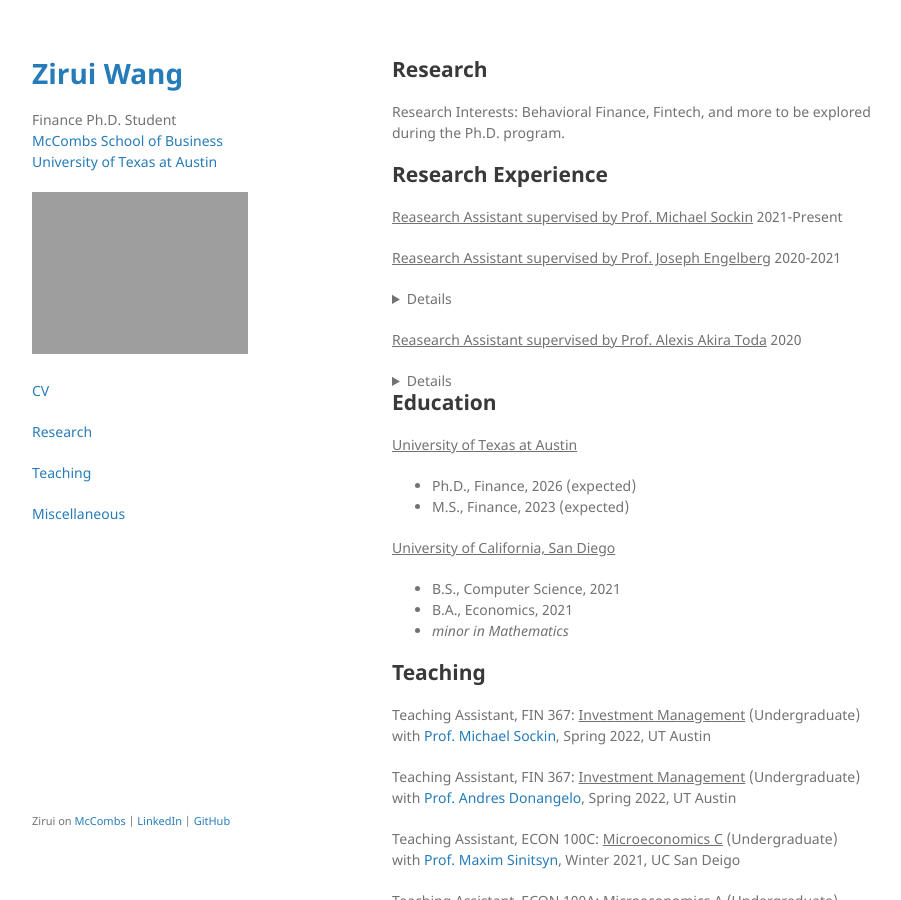
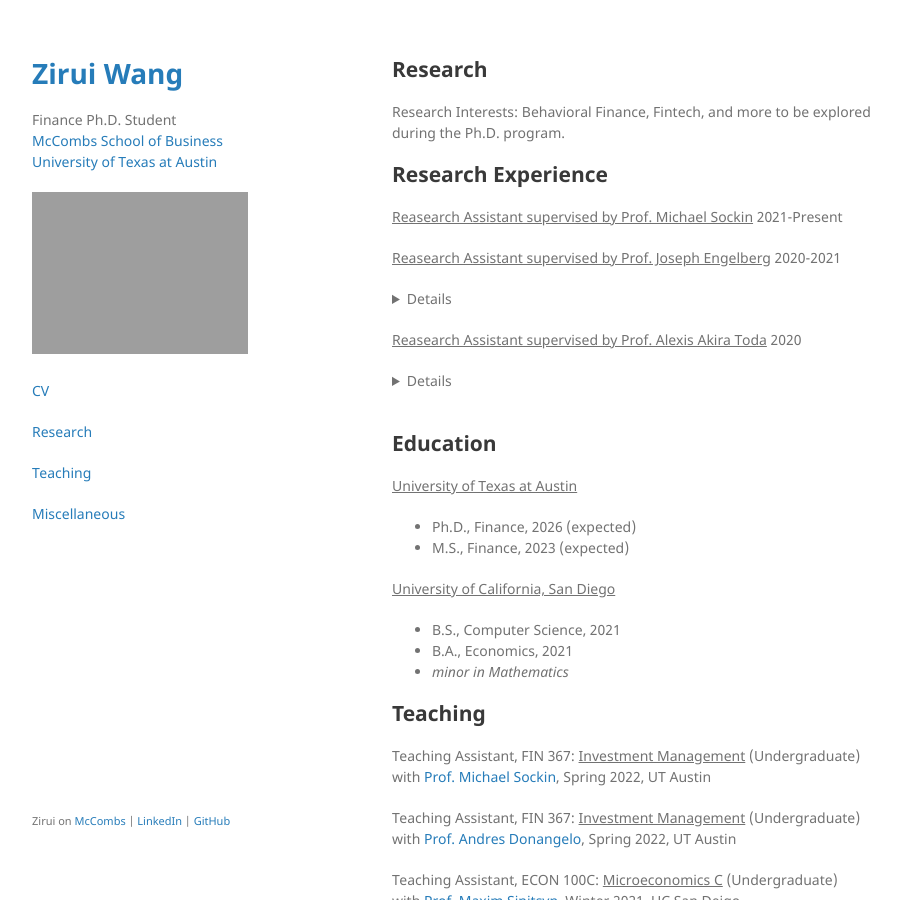
Before and after one commit to HarrisonZiruiWang/HarrisonZiruiWang.github.io, a Jekyll site: the page built from index.md, in a window 1280 px wide and 900 px high. Shown: the whole window, without its empty margins (178-1079 px from the left). Built offline with Jekyll 4.4.1, drawn with Linux system fonts in a browser that asks for light colours; our own code applies the rules of GitHub Pages for plain Markdown files.

Commit message:
Update index.md

```diff
--- a/index.md
+++ b/index.md
@@ -11,7 +11,8 @@
 
 <!-- <ins>Reasearch Assistant supervised by Prof. John Griffin</ins> 2021-Present -->
 
-<p><ins>Reasearch Assistant supervised by Prof. Joseph Engelberg</ins> 2020-2021
+<p>
+  <ins>Reasearch Assistant supervised by Prof. Joseph Engelberg</ins> 2020-2021
   <details>
     <summary>Details</summary>
     <p>During my junior and senior years at UCSD, I have been <a href="https://rady.ucsd.edu/faculty/directory/engelberg/pub/portfolios/index.htm" target="_blank">Professor Joseph Engelberg</a>’s Reasearch Assistant for his <a href="https://rady.ucsd.edu/faculty/directory/engelberg/pub/portfolios/PDDE.pdf" target="_blank"><i>Portfolio-Driven Disposition Effect (PDDE)</i> paper</a> which is currently under revision at the <i>Journal of Finance</i>. The PDDE is the observation that investors have a strong disposition effect when their portfolio is at a loss and have almost no disposition effect when it is at a gain. To shed light on this effect, I used Node.js and PostgreSQL to develop an <a href="https://gamestocktrading.herokuapp.com/" target="_blank">online experiment</a> that simulates the changes in the net worth of a stock portfolio and enables participants to make trading decisions among four stocks. The experiment has been run on thousands of participants on Amazon Mechanical Turk and <a href="https://stocktradinggame-chinese.herokuapp.com/" target="_blank">a similar platform for Chinese users</a>. (<a href="https://github.com/HarrisonZiruiWang/stocktradinggame" target="_blank">GitHub page</a>)</p>
@@ -24,7 +25,7 @@
   <summary>Details</summary>
   <p>I also worked as <a href="https://sites.google.com/site/aatoda111/home" target="_blank">Professor Alexis Akira Toda</a>'s research assistant between April and August 2020. Each day I run a model that predicted the course of the COVID-19 pandemic via MATLAB code and updated the data visualization on Professor Toda's <a href="https://sites.google.com/site/aatoda111/misc/covid19" target="_blank">research page</a>.</p>
 </details>
-
+<br/>
 
 ## Education
 
```
